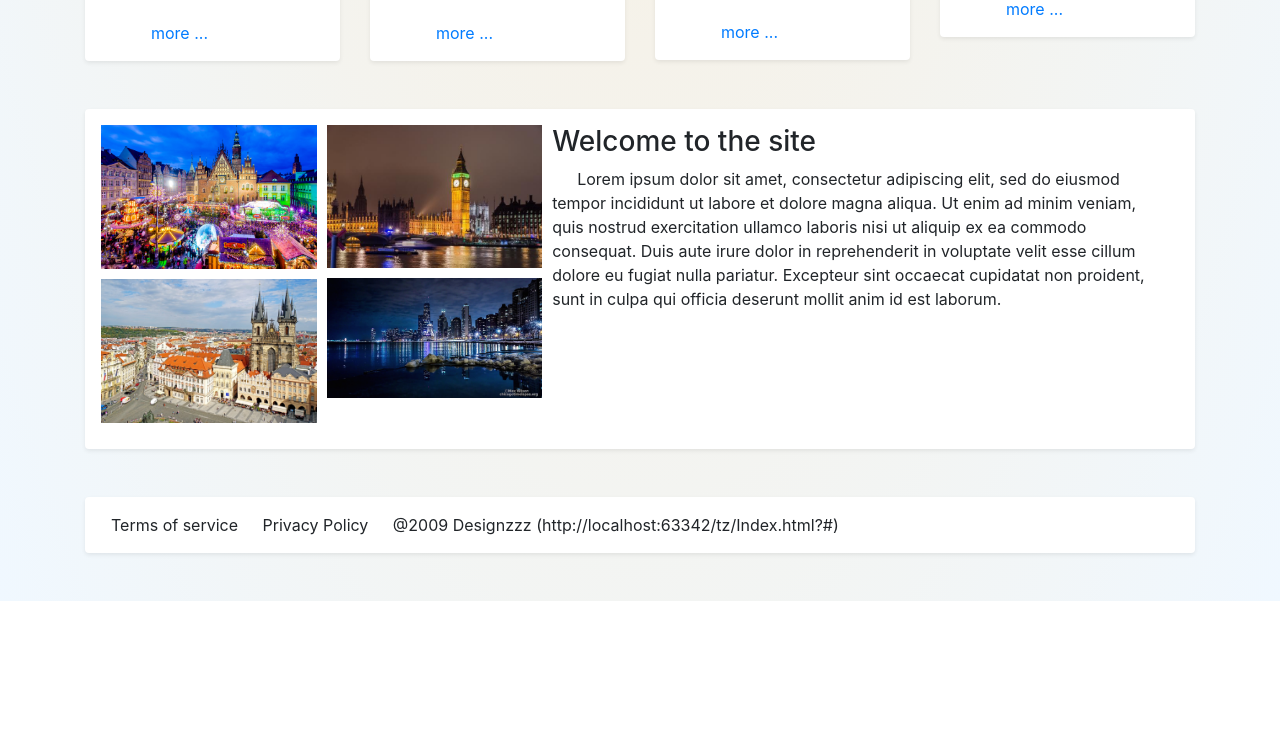
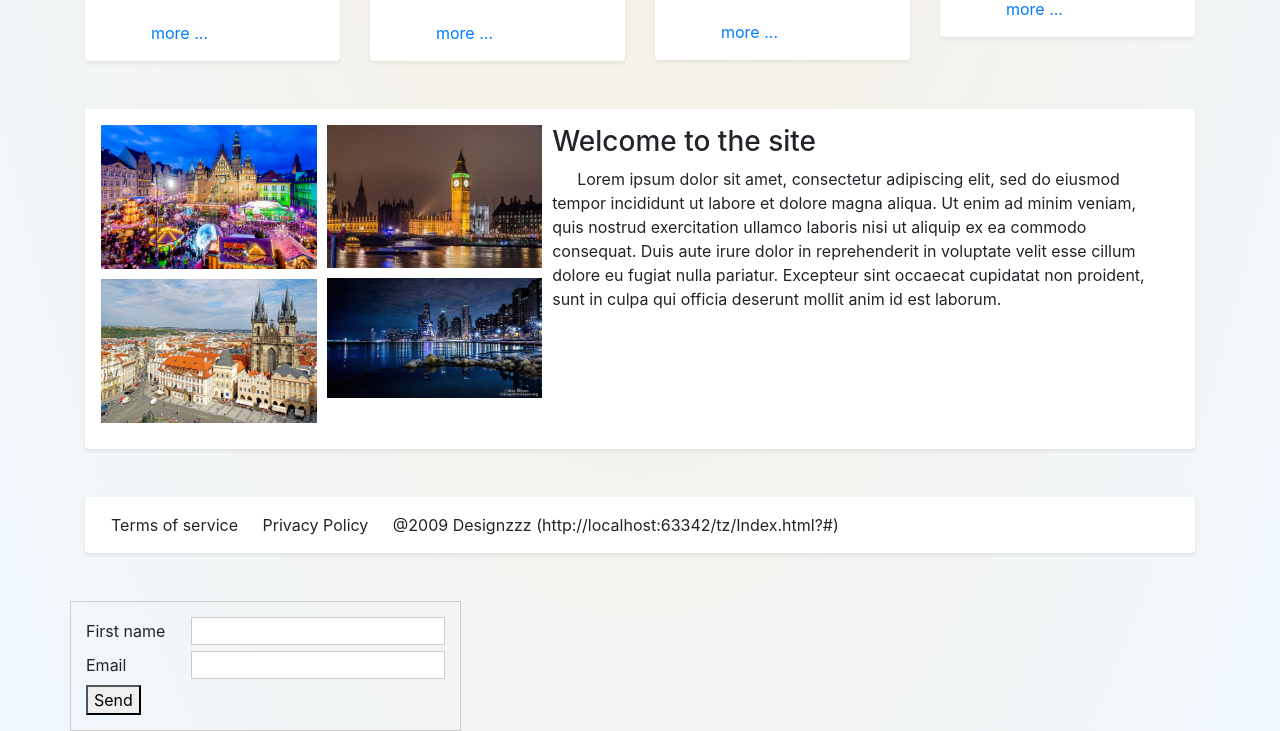
Before and after one commit to chyzhvasyl/photos-verstka, a plain HTML site: page Index.html in a window 1280 px wide. Shown: the part 1289-2020 px from the top of the page. Before the commit the page ends 1890 px from the top, so only its background shows below. Drawn offline with nearby package versions, Linux system fonts and the light colour scheme.

Commit message:
Validation starts

```diff
--- a/Index.html
+++ b/Index.html
@@ -150,6 +150,31 @@
 
         </div>
     </div>
+
+
+
+        <div class="row">
+            <div class="col-xs-12">
+                <div class="content">
+                    <form class="form" onsubmit="myForm()" id="testForm" name="form">
+                        <div>
+                            <label for="firstName">First name</label>
+                            <input type="text" id="firstName" name="name"/>
+                        </div>
+
+
+
+                        <div>
+                            <label for="email">Email</label>
+                            <input type="text" id="email" name="email"/>
+                        </div>
+
+                        <button class="button" type="submit">Send</button>
+                    </form>
+                </div>
+            </div>
+        </div>
+
 </div>
 
 
--- a/styles.css
+++ b/styles.css
@@ -69,3 +69,19 @@ img{
     margin-right: 10px;
 
 }
+label {
+    width: 100px;
+}
+label.error {
+    color: red;
+}
+input {
+    border : 1px solid #ccc;
+}
+input.error {
+    border-color: red;
+}
+.content {
+    padding: 15px;
+    border: 1px solid #ccc;
+}
```
Also changed, not shown: js.js (+11 -0 lines).
